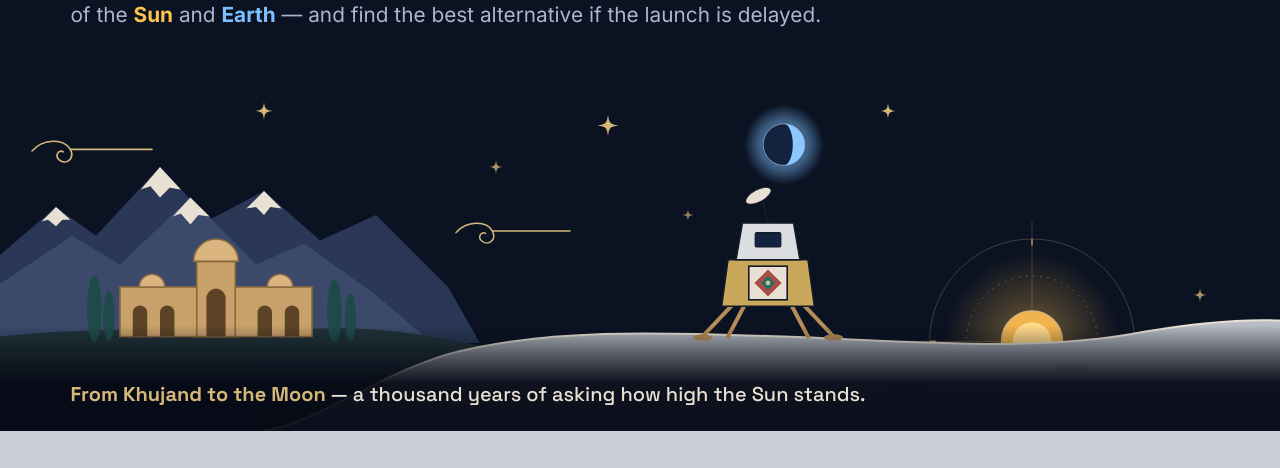
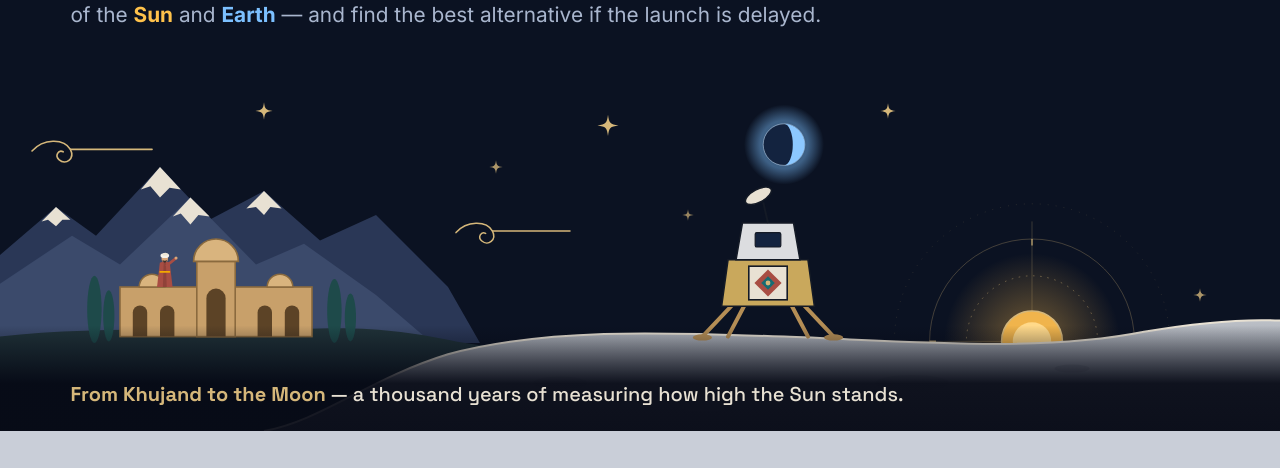
Before and after one commit to Mehrafruz/lunar-horizon, a plain HTML site: page docs/slides/index.html in a window 1280 px wide. Shown: the part 329-797 px from the top of the page. Drawn offline with Linux system fonts and the light colour scheme.

Commit message:
Slides: title caption says 'measuring'; a small scholar on the observatory roof
Co-Authored-By: Claude Opus 5.5 <noreply@anthropic.com>

```diff
--- a/docs/slides/index.html
+++ b/docs/slides/index.html
@@ -174,6 +174,7 @@ a { color: var(--earth-ink); } .dark a { color: #9CCEFF; }
           <path d="M24,-62 A16,16 0 0 1 56,-62 Z M184,-62 A16,16 0 0 1 216,-62 Z" fill="#D9B47E" stroke="#8A6A3E" stroke-width="2"/>
           <g fill="#5C4326"><path d="M16,0 V-30 A9,9 0 0 1 34,-30 V0 Z"/><path d="M50,0 V-30 A9,9 0 0 1 68,-30 V0 Z"/><path d="M108,0 V-48 A12,12 0 0 1 132,-48 V0 Z"/><path d="M172,0 V-30 A9,9 0 0 1 190,-30 V0 Z"/><path d="M206,0 V-30 A9,9 0 0 1 224,-30 V0 Z"/></g>
         </g>
+        <use href="#sage" transform="translate(206,290) scale(0.27)" style="color:#A84D43"/>
         <g fill="#1E4A4A"><ellipse cx="118" cy="318" rx="9" ry="42"/><ellipse cx="136" cy="326" rx="7" ry="32"/><ellipse cx="418" cy="320" rx="9" ry="40"/><ellipse cx="438" cy="328" rx="7" ry="30"/></g>
         <!-- the Moon: grey regolith and a lander with a suzani panel -->
         <path d="M330,470 C400,458 462,404 560,374 C680,342 820,346 980,352 C1140,358 1300,372 1430,346 C1500,334 1560,330 1600,332 V470 Z" fill="url(#hl)"/>
@@ -191,7 +192,7 @@ a { color: var(--earth-ink); } .dark a { color: #9CCEFF; }
           <ellipse cx="-12" cy="-176" rx="18" ry="8" fill="#E8E1D3" stroke="#141A26" stroke-width="2" transform="rotate(-28 -12 -176)"/>
         </g>
 </svg>
-      <div class="hero-cap"><div class="hero-line"><b>From Khujand to the Moon</b> — a thousand years of asking how high the Sun stands.</div></div>
+      <div class="hero-cap"><div class="hero-line"><b>From Khujand to the Moon</b> — a thousand years of measuring how high the Sun stands.</div></div>
     </div>
   </section>
 
```
Also changed, not shown: 1 other file.
